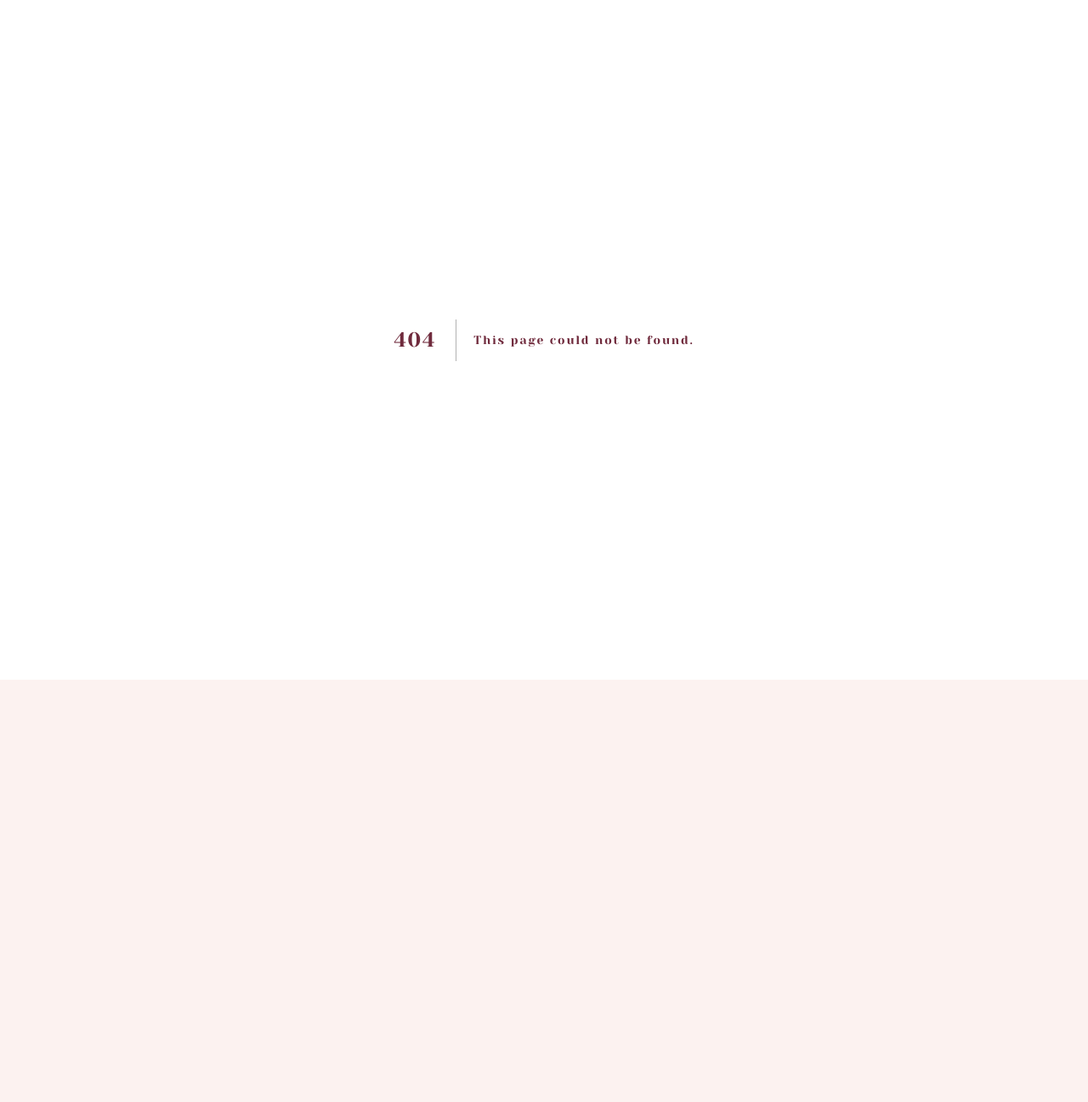
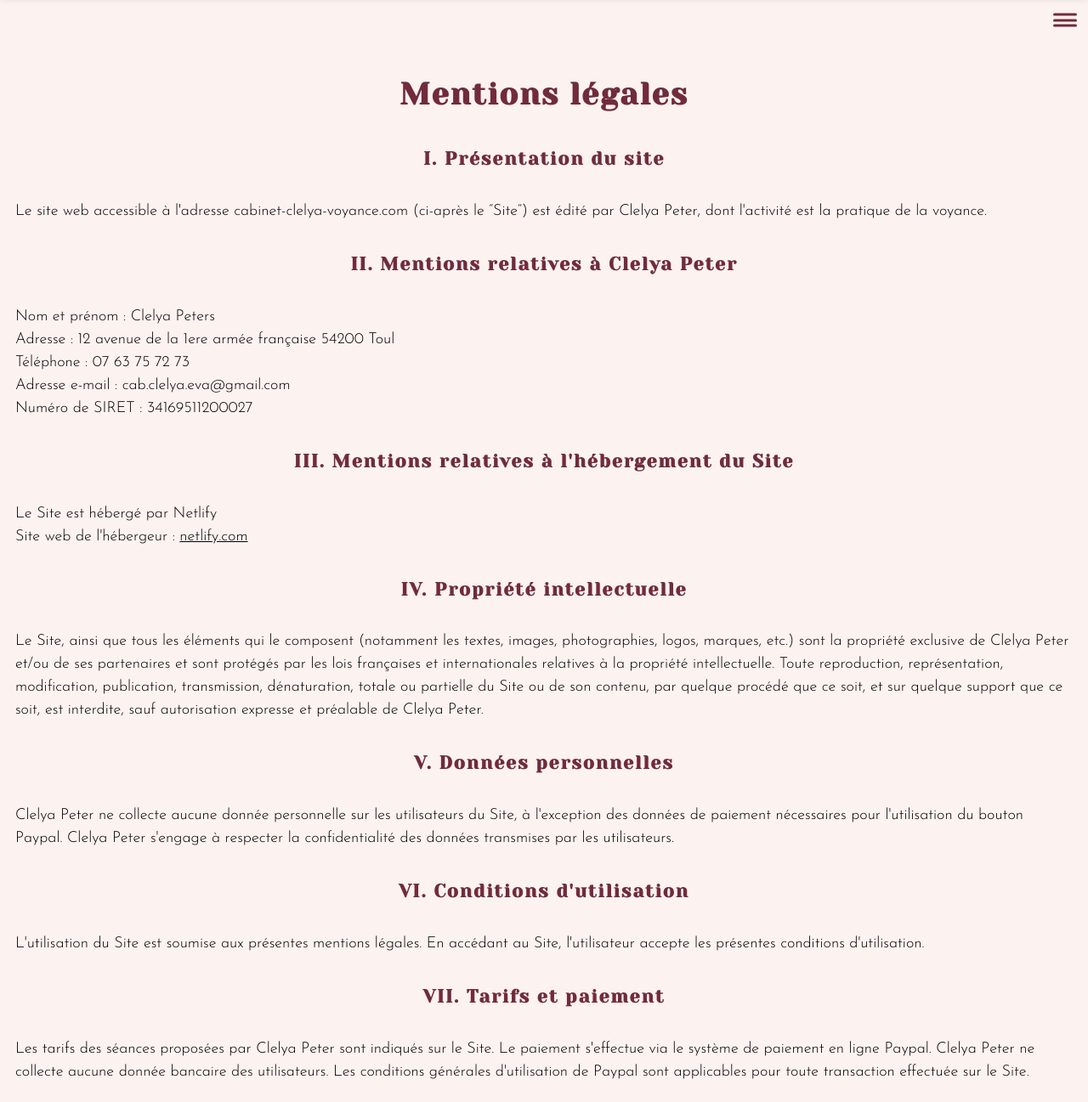
Before and after one commit to danidji/cabinet_clelya, a Next.js app: page /mentions-legales in a window 1280 px wide. Before the commit this address had no page. Shown: the top 1297 px of the page at 85% size. Before the commit the page ends 800 px from the top, so only its background shows below. Built offline with nearby package versions, Linux system fonts and the light colour scheme.

Commit message:
feat : add mention legal and footer

```diff
--- a/src/component/Footer.tsx
+++ b/src/component/Footer.tsx
@@ -1,5 +1,12 @@
 import styles from "@/styles/Footer.module.css";
+import Link from "next/link";
 
 export default function Footer() {
-    return <div className={styles.footer_wrapper}></div>;
+    return (
+        <div className={styles.footer_wrapper}>
+            <div className={styles.line}></div>
+            <Link href="/">Cabinet Clelya</Link>
+            <Link href="/mentions-legales">Mentions Légales</Link>
+        </div>
+    );
 }
--- a/src/component/NavBar.tsx
+++ b/src/component/NavBar.tsx
@@ -4,7 +4,7 @@ const nav_menu = [
     {id: "story", label: "Mon histoire"},
     {id: "method", label: "Mes méthodes"},
     {id: "session", label: "Mes séances"},
-    {id: "shop", label: "Boutique"},
+    {id: "boutique", label: "Boutique"},
 ];
 
 export default function NavBar({closeMenu}: {closeMenu?: () => void}) {
@@ -16,7 +16,7 @@ export default function NavBar({closeMenu}: {closeMenu?: () => void}) {
             <ul>
                 {nav_menu.map((item, id) => (
                     <li key={`nav-menu-${id}`}>
-                        <a href={item.id === "shop" ? `/${item.id}` : `/#${item.id}`} onClick={() => onClose()}>
+                        <a href={item.id === "boutique" ? `/${item.id}` : `/#${item.id}`} onClick={() => onClose()}>
                             <h4>{item.label}</h4>
                         </a>
                     </li>
--- a/src/component/PaypalButton.tsx
+++ b/src/component/PaypalButton.tsx
@@ -24,7 +24,6 @@ export default function PaypalButton({amount}: PaypalButtonProps) {
     };
 
     return (
-        <div className="paypal_buttons_container">
         <PayPalScriptProvider options={initialOptions}>
             <PayPalButtons
                 createOrder={async () => {
@@ -41,6 +40,5 @@ export default function PaypalButton({amount}: PaypalButtonProps) {
                 }}
             />
         </PayPalScriptProvider>
-        </div>
     );
 }
--- a/src/component/Session.tsx
+++ b/src/component/Session.tsx
@@ -1,4 +1,5 @@
 import styles from "@/styles/Session.module.css";
+import Link from "next/link";
 
 export default function Session() {
     return (
@@ -20,6 +21,9 @@ export default function Session() {
                 <p>
                     Prendre Rendez-Vous : <strong>07 63 75 72 73</strong>
                 </p>
+                <p>
+                    <Link href={"/boutique"}>Réserver une séance</Link>
+                </p>
             </div>
         </div>
     );
--- /dev/null
+++ b/src/pages/mentions-legales/index.tsx
@@ -0,0 +1,89 @@
+import Head from "next/head";
+import BurgerMenu from "@/component/BurgerMenu";
+
+import styles from "@/styles/LegalMentions.module.css";
+import Footer from "@/component/Footer";
+
+export default function LegalsMentions() {
+    return (
+        <>
+            <Head>
+                <title>Mentions Légales</title>
+                <meta
+                    name="description"
+                    content="Découvrez les services de Clelya, médium et voyante expérimentée, basée à Toul, pour connaître votre futur ou communiquer avec le monde invisible. Consultations sur rendez-vous en cabinet ou en visio sur Whatsapp."
+                />
+                <meta name="keywords" content="Clelya, voyante, Toul, mentions légales" />
+                <meta name="author" content="Clelya Peter" />
+                <meta name="robots" content="index, follow" />
+                <meta name="viewport" content="width=device-width, initial-scale=1.0" />
+
+                <link rel="icon" href="/favicon.ico" />
+            </Head>
+            <div className={styles.page_container}>
+                <BurgerMenu />
+                <h1>Mentions légales</h1>
+                <h2>I. Présentation du site</h2>
+                <p>
+                    Le site web accessible à l&apos;adresse cabinet-clelya-voyance.com (ci-après le &ldquo;Site&ldquo;) est édité par Clelya Peter,
+                    dont l&apos;activité est la pratique de la voyance.
+                </p>
+                <h2>II. Mentions relatives à Clelya Peter</h2>
+                <p>
+                    Nom et prénom : Clelya Peters <br />
+                    Adresse : 12 avenue de la 1ere armée française 54200 Toul <br />
+                    Téléphone : 07 63 75 72 73 <br />
+                    Adresse e-mail : cab.clelya.eva@gmail.com <br />
+                    Numéro de SIRET : 34169511200027
+                </p>
+                <h2>III. Mentions relatives à l&apos;hébergement du Site</h2>
+                <p>
+                    Le Site est hébergé par Netlify <br />
+                    Site web de l&apos;hébergeur : <a href="https://www.netlify.com/">netlify.com</a>
+                </p>
+                <h2>IV. Propriété intellectuelle</h2>
+                <p>
+                    Le Site, ainsi que tous les éléments qui le composent (notamment les textes, images, photographies, logos, marques, etc.) sont la
+                    propriété exclusive de Clelya Peter et/ou de ses partenaires et sont protégés par les lois françaises et internationales relatives
+                    à la propriété intellectuelle. Toute reproduction, représentation, modification, publication, transmission, dénaturation, totale
+                    ou partielle du Site ou de son contenu, par quelque procédé que ce soit, et sur quelque support que ce soit, est interdite, sauf
+                    autorisation expresse et préalable de Clelya Peter.
+                </p>
+                <h2>V. Données personnelles</h2>
+                <p>
+                    Clelya Peter ne collecte aucune donnée personnelle sur les utilisateurs du Site, à l&apos;exception des données de paiement
+                    nécessaires pour l&apos;utilisation du bouton Paypal. Clelya Peter s&apos;engage à respecter la confidentialité des données
+                    transmises par les utilisateurs.
+                </p>
+                <h2>VI. Conditions d&apos;utilisation</h2>
+                <p>
+                    L&apos;utilisation du Site est soumise aux présentes mentions légales. En accédant au Site, l&apos;utilisateur accepte les
+                    présentes conditions d&apos;utilisation.
+                </p>
+                <h2>VII. Tarifs et paiement</h2>
+                <p>
+                    Les tarifs des séances proposées par Clelya Peter sont indiqués sur le Site. Le paiement s&apos;effectue via le système de
+                    paiement en ligne Paypal. Clelya Peter ne collecte aucune donnée bancaire des utilisateurs. Les conditions générales
+                    d&apos;utilisation de Paypal sont applicables pour toute transaction effectuée sur le Site.
+                </p>
+                <h2>VIII. Limitation de responsabilité</h2>
+                <p>
+                    Clelya Peter s&apos;efforce de maintenir le Site accessible et à jour. Toutefois, Clelya Peter ne garantit pas l&apos;exactitude,
+                    la complétude ou l&apos;adéquation des informations contenues sur le Site. Clelya Peter ne pourra être tenue responsable de tout
+                    dommage direct ou indirect résultant de l&apos;utilisation ou de l&apos;impossibilité d&apos;utiliser le Site.
+                </p>
+                <h2>IX. Droit applicable et juridiction compétente</h2>
+                <p>
+                    Les présentes mentions légales sont soumises au droit français. Tout litige relatif à l&apos;interprétation ou à l&apos;exécution
+                    des présentes mentions légales sera soumis à la compétence exclusive des tribunaux français.
+                </p>
+                <h2>X. Contact</h2>
+                <p>
+                    Pour toute question ou information relative aux présentes mentions légales, l&apos;utilisateur peut contacter Clelya Peter à
+                    l&apos;adresse e-mail <strong>cab.clelya.eva@gmail.com</strong>.
+                </p>
+                <Footer />
+            </div>
+        </>
+    );
+}
--- a/src/styles/Footer.module.css
+++ b/src/styles/Footer.module.css
@@ -1,3 +1,20 @@
 .footer_wrapper {
   height: 10rem;
+  display: flex;
+  flex-direction: column;
+  align-items: center;
+  justify-content: flex-end;
 }
+
+.footer_wrapper a {
+  margin-bottom: 1rem;
+  color: #702B3D;
+  text-decoration: none;
+}
+
+.line {
+  background-color: #702B3D;
+  height: 1px;
+  width: 4rem;
+  margin-bottom: 3rem;
+}
--- /dev/null
+++ b/src/styles/LegalMentions.module.css
@@ -0,0 +1,58 @@
+.page_container {
+  display: flex;
+  flex-direction: column;
+  padding: 1rem;
+}
+
+.page_container  h1 {
+  margin-top: 4rem;
+  text-align: center;
+  font-size: 2rem;
+}
+
+.page_container h2 {
+  font-size: 1.2rem;
+  text-align: center;
+}
+
+
+.page_container p a {
+  /* text-decoration: none; */
+  color: inherit
+}
+
+.page_container ul {
+  display: flex;
+  justify-content: flex-end;
+  list-style: none;
+  padding-inline-start: 0;
+}
+
+.page_container ul li {
+  margin: 0 2rem;
+}
+
+.page_container ul li a {
+  text-transform:capitalize;
+  text-decoration: none;
+  color: #702B3D;
+  font-weight: bold;
+  font-size: 1.4rem;
+}
+
+@media (max-width: 768px)  {
+  .page_container ul {
+    display: flex;
+    flex-direction: column;
+    align-items: flex-end;
+  }
+  .page_container ul li {
+    margin: 0;
+  }
+  .page_container ul li h4{
+    margin: .5rem 0;
+    font-size: 1.1rem;
+  }
+
+
+}
--- a/src/styles/Session.module.css
+++ b/src/styles/Session.module.css
@@ -34,6 +34,11 @@
 
 }
 
+.session_content a {
+  color: #702B3D;
+  text-decoration: none;
+}
+
 .prices {
   margin: .3rem 0 0 0;
 }
--- a/src/styles/Shop.module.css
+++ b/src/styles/Shop.module.css
@@ -155,7 +155,6 @@
 
 .price_quantity button  {
   background-color: transparent;
-  /* font-size: 1.2rem; */
   color: #702B3D;
   border: none;
   padding: 0;
@@ -172,6 +171,10 @@
 
 .total_price p:nth-child(2) {
   text-align: center;
+}
+
+.paypal_buttons_container {
+  margin-top: 2rem ;
 }
 
 
```
Also changed, not shown: src/pages/boutique/index.tsx (renamed from src/pages/shop/index.tsx, +8 -1 lines). Lines whose indentation alone changed are shown as unchanged.
